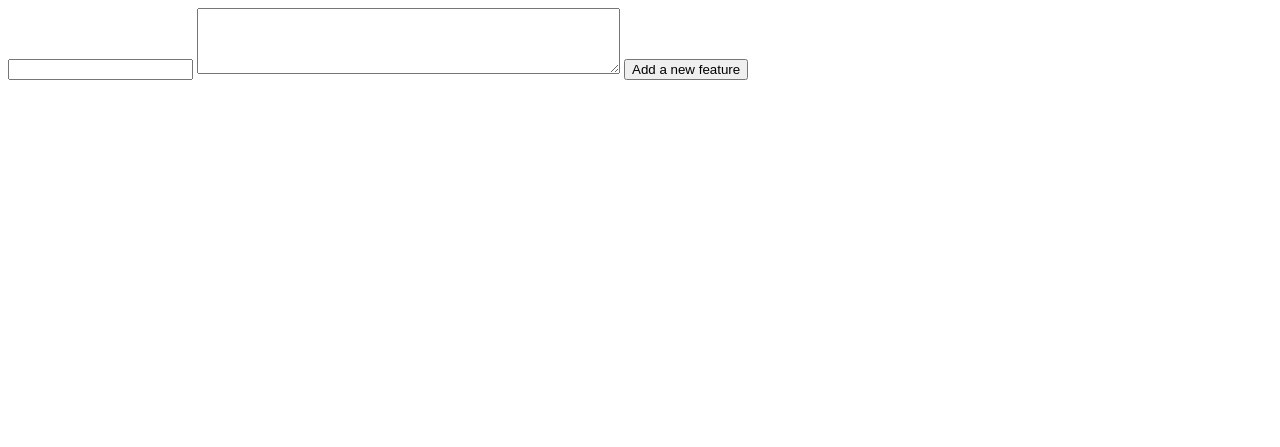
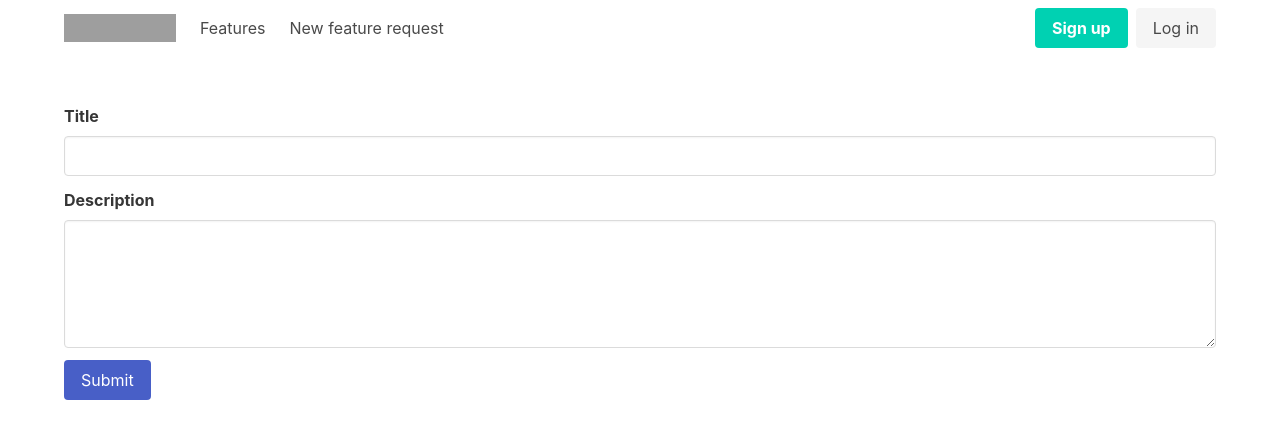
Before and after one commit to FINDarkside/tsoha-20, a Flask app: page /features/new/ in a window 1280 px wide. Shown: the top 447 px of the page. Run offline with Flask 2, Linux system fonts and the light colour scheme; some libraries are stand-ins or nearby versions; grey boxes are pictures that could not be loaded.

Commit message:
Add bulma and some basic styles

```diff
--- a/application/templates/features/new.html
+++ b/application/templates/features/new.html
@@ -2,8 +2,18 @@
 
 {% block body %}
 <form method="POST" action="{{ url_for('features_create') }}">
-  <input type="text" name="title"/>
-  <textarea rows="4" cols="50" name="description"></textarea>
-  <input type="submit" value="Add a new feature"/>
+  <div class="field">
+    <label class="label">Title</label>
+    <input class="input" type="text" name="title" />
+  </div>
+  <div class="field">
+    <label class="label">Description</label>
+    <textarea class="textarea" name="description"></textarea>
+  </div>
+  <div class="field">
+    <div class="control">
+      <button class="button is-link" type="submit" value="Submit">Submit</button>
+    </div>
+  </div>
 </form>
 {% endblock %}
--- a/application/templates/layout.html
+++ b/application/templates/layout.html
@@ -4,14 +4,24 @@
 <head>
     <meta charset="utf-8">
     <title>TodoApp</title>
+    <link rel="stylesheet" href="https://cdnjs.cloudflare.com/ajax/libs/bulma/0.8.0/css/bulma.min.css"
+        integrity="sha256-D9M5yrVDqFlla7nlELDaYZIpXfFWDytQtiV+TaH6F1I=" crossorigin="anonymous" />
 </head>
 
 <body>
-    {% block body %}
-    <p>
-        Content.
-    </p>
-    {% endblock %}
+    <div class="container">
+        {% include "navbar.html" %}
+    </div>
+    <section class="section">
+        <div class="container">
+            {% block body %}
+            <p>
+                Content.
+            </p>
+            {% endblock %}
+        </div>
+    </section>
+
 </body>
 
 </html>
--- /dev/null
+++ b/application/templates/navbar.html
@@ -0,0 +1,39 @@
+<nav class="navbar" role="navigation" aria-label="main navigation">
+    <div class="navbar-brand">
+        <a class="navbar-item" href="/features">
+            <img src="https://bulma.io/images/bulma-logo.png" width="112" height="28">
+        </a>
+
+        <a role="button" class="navbar-burger burger" aria-label="menu" aria-expanded="false"
+            data-target="navbarBasicExample">
+            <span aria-hidden="true"></span>
+            <span aria-hidden="true"></span>
+            <span aria-hidden="true"></span>
+        </a>
+    </div>
+
+    <div id="navbarBasicExample" class="navbar-menu">
+        <div class="navbar-start">
+            <a class="navbar-item" href="{{url_for('features_index')}}">
+                Features
+            </a>
+
+            <a class="navbar-item" href="{{url_for('features_form')}}">
+                New feature request
+            </a>
+        </div>
+
+        <div class="navbar-end">
+            <div class="navbar-item">
+                <div class="buttons">
+                    <a class="button is-primary">
+                        <strong>Sign up</strong>
+                    </a>
+                    <a class="button is-light">
+                        Log in
+                    </a>
+                </div>
+            </div>
+        </div>
+    </div>
+</nav>
```
Also changed, not shown: application/templates/features/edit.html (+13 -3 lines), application/templates/features/list.html (+11 -11 lines).
